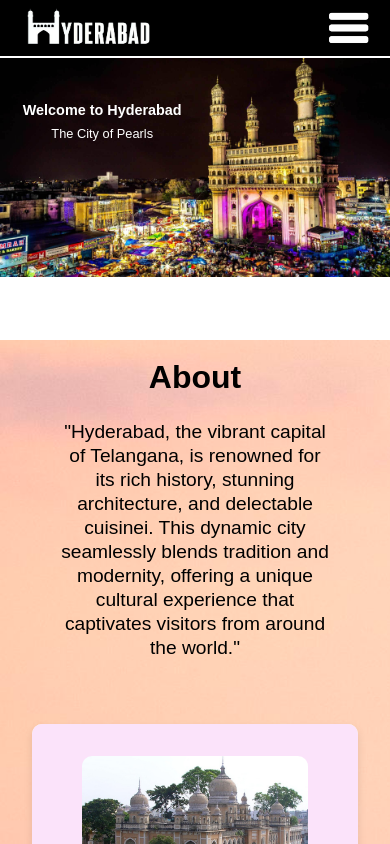
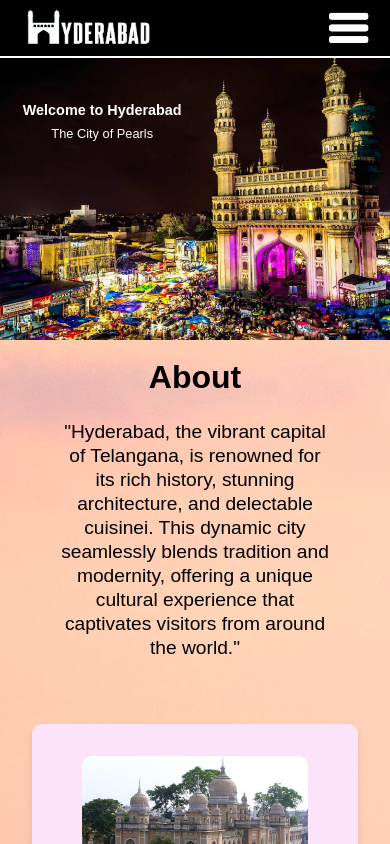
Before and after one commit to akashasahu07/Hyderabad, an Angular app: page / in a window 390 px wide. Shown: the top 844 px of the page. Built offline with nearby package versions, Linux system fonts and the light colour scheme.

Commit message:
Update Main

```diff
--- a/src/app/main/main.component.css
+++ b/src/app/main/main.component.css
@@ -34,6 +34,7 @@
     padding-top: 5%;
     height: 100vh;
     background-size: cover;
+    top: auto;
 }
 
 .letter {
@@ -110,7 +111,7 @@
 
 @media (max-width: 768px) {
     .banner {
-        background-size: contain;
+        background-size: cover;
         background-position: top;
         height: 33.4vh;
     }
```
